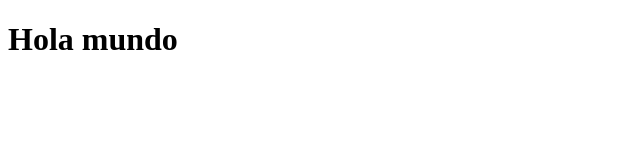
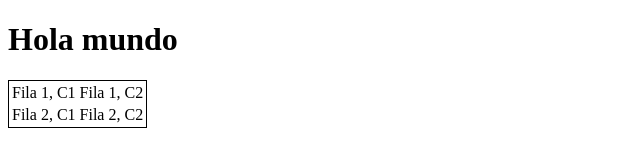
Before and after one commit to uribarajas/REPO-TIC-720563, a plain HTML site: page index.html in a window 1280 px wide. Shown: the whole page, without its empty margins (0-640 px from the left). Drawn offline with Linux system fonts and the light colour scheme.

Commit message:
tabla agregada

```diff
--- a/index.html
+++ b/index.html
@@ -6,5 +6,15 @@
     </head>
     <body>
         <h1>Hola mundo</h1>
+        <table style="border:1px solid #000000">
+            <tr>
+                <td>Fila 1, C1</td>
+                <td>Fila 1, C2</td>
+            </tr>
+            <tr>
+                <td>Fila 2, C1</td>
+                <td>Fila 2, C2</td>
+            </tr>
+        </table>
     </body>
 </html>
```
